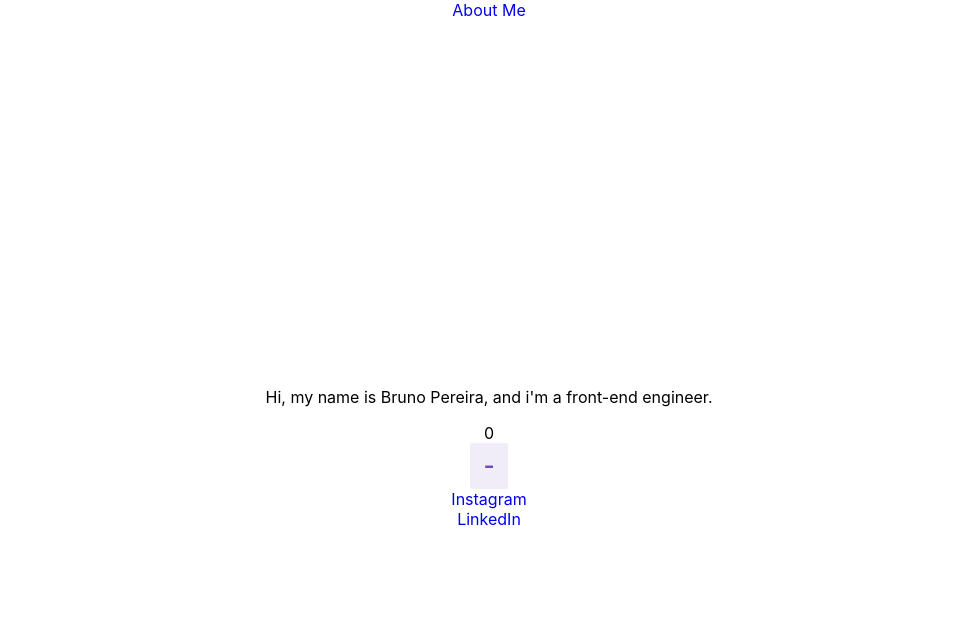
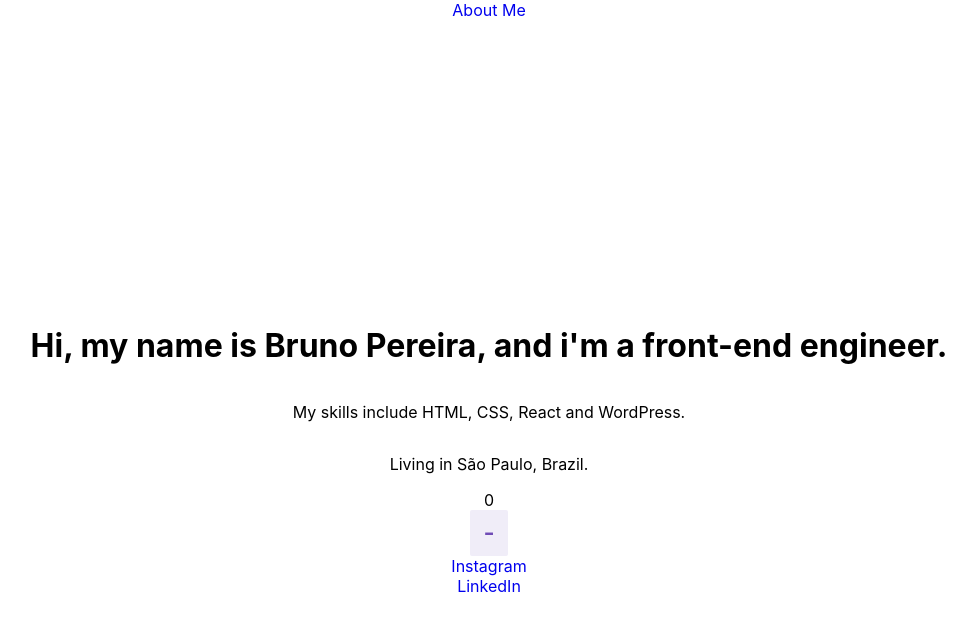
Before and after one commit to SirBruno/portfolio, a React (Create React App) app: page / in a window 1280 px wide. Shown: the top 630 px of the page, without its empty margins (151-1127 px from the left). Built offline with nearby package versions, Linux system fonts and the light colour scheme.

Commit message:
added some more info on me

```diff
--- a/src/App.js
+++ b/src/App.js
@@ -10,7 +10,9 @@ function App() {
           <a href="google.com">About Me</a>
         </nav>
         <div>
-          <p>Hi, my name is Bruno Pereira, and i'm a front-end engineer.</p>
+          <h1>Hi, my name is Bruno Pereira, and i'm a front-end engineer.</h1>
+          <p>My skills include HTML, CSS, React and WordPress.</p>
+          <p>Living in São Paulo, Brazil.</p>
           <Counter />
         </div>
       </header>
```
